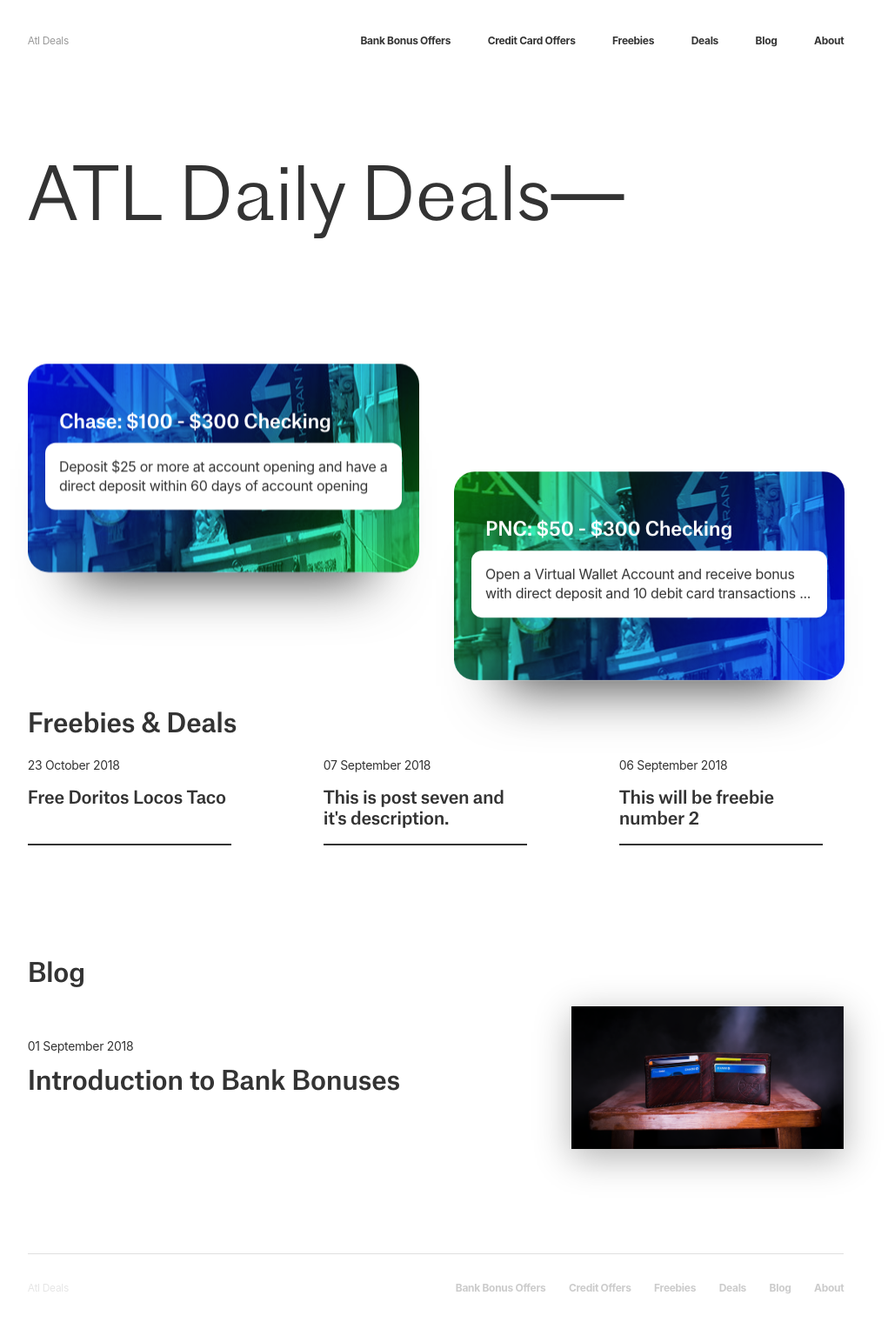
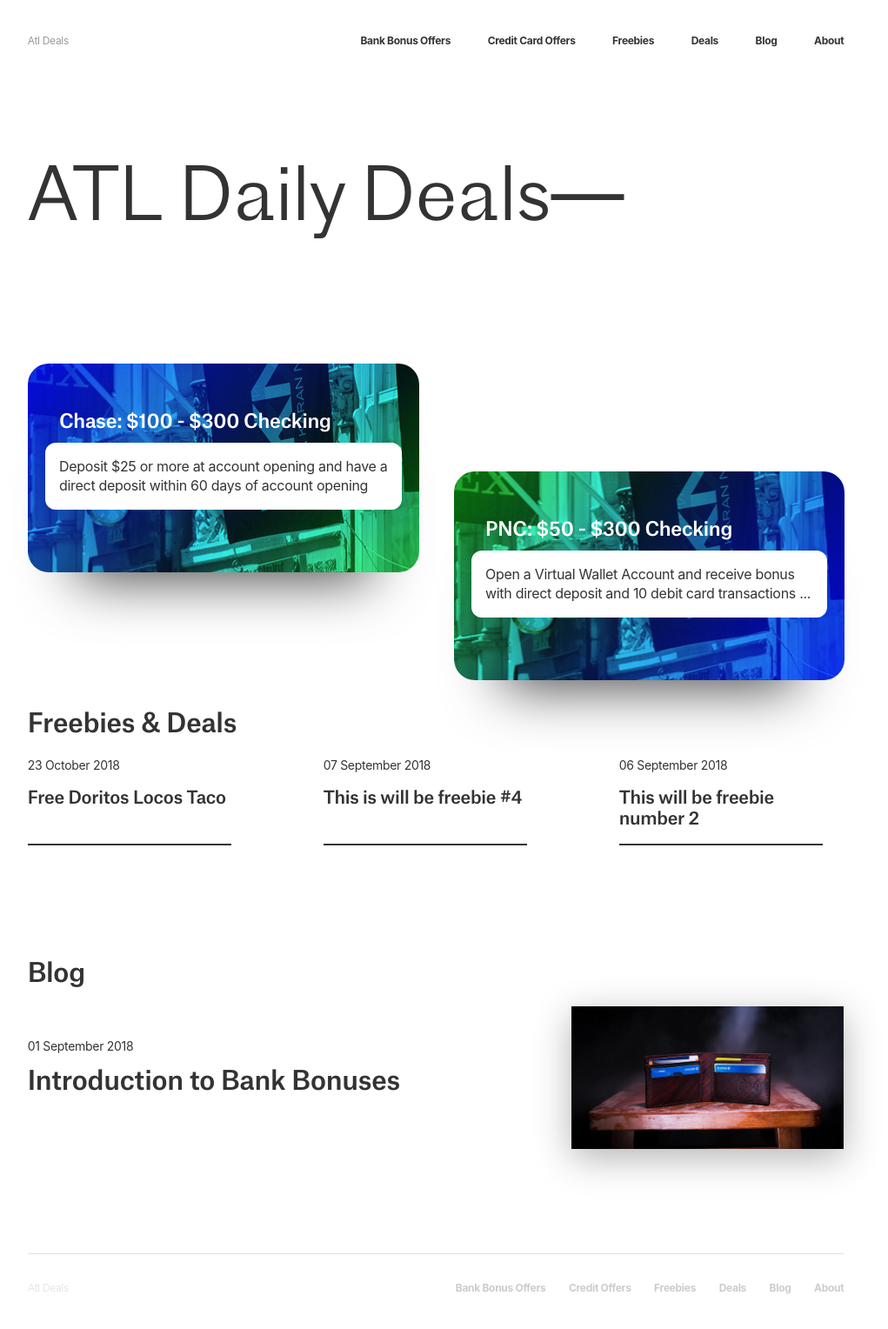
Before and after one commit to ohiosveryown/atldeals, a Jekyll site: the page built from index.html, in a window 1280 px wide. Shown: the whole page at 87% size, without its empty margins (139-1160 px from the left). Built offline with Jekyll 4.4.1, drawn with Linux system fonts in a browser that asks for light colours; nearby versions of some CDN libraries.

Commit message:
Updated Post Seven

```diff
--- a/_posts/2018-09-07-post-seven.markdown
+++ b/_posts/2018-09-07-post-seven.markdown
@@ -6,7 +6,7 @@
 - freebies
 postTitle: 'Will be freebie #3'
 icon:
-description: This is post seven and it's description.
+description: 'This is will be freebie #4'
 image: "/uploads/taco-2484868_1920.jpg"
 layout: post
 ---
```
